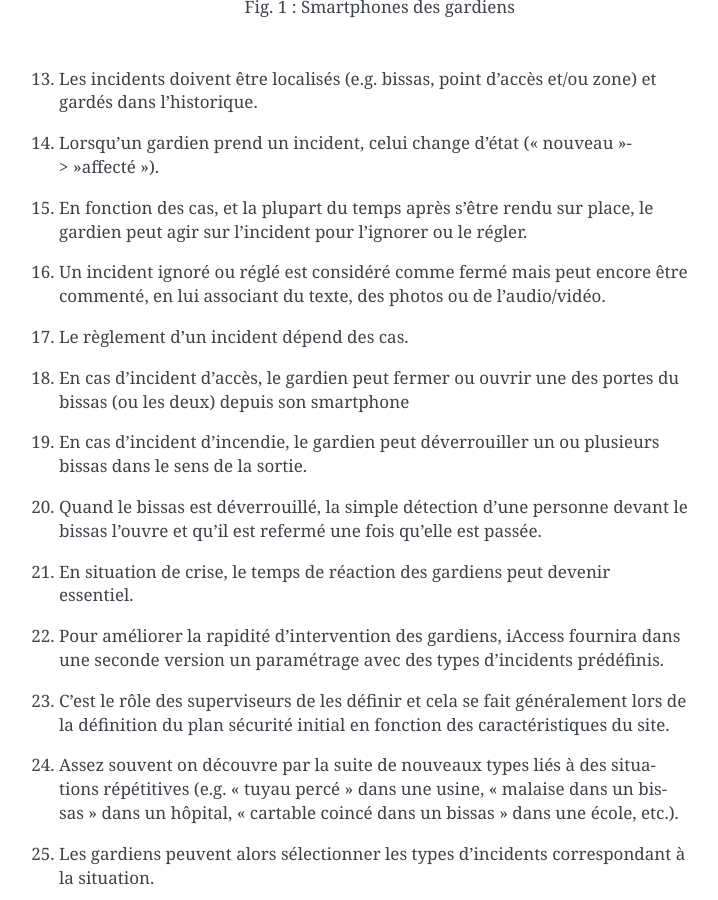
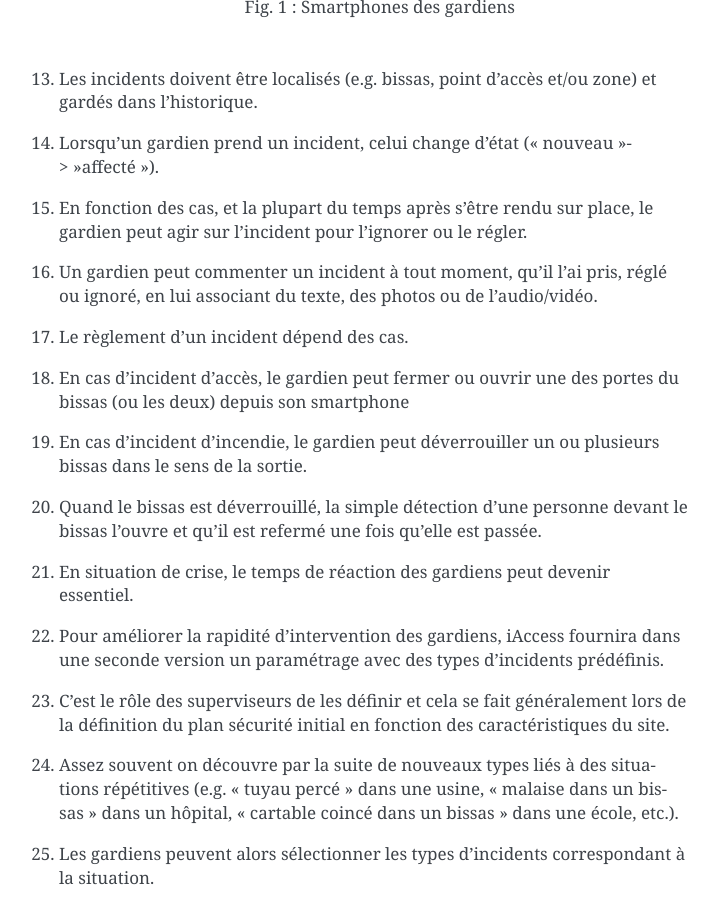
Before and after one commit to cyrilled/iAccess, a Sphinx documentation site: the page built from source/res/CR005.rst, in a window 1280 px wide and 900 px high, scrolled down 1534 px. Shown: the whole window, without its empty margins (391-1109 px from the left). Built offline with Sphinx 7.4.7, drawn with Linux system fonts in a browser that asks for light colours.

Commit message:
Update CR005.rst

```diff
--- a/source/res/CR005.rst
+++ b/source/res/CR005.rst
@@ -36,7 +36,7 @@ CR005 Architecture et contraintes techniques
 #. Les incidents doivent être localisés (e.g. bissas, point d'accès et/ou zone) et gardés dans l'historique.
 #. Lorsqu'un gardien prend un incident, celui change d'état ("nouveau"->"affecté").
 #. En fonction des cas, et la plupart du temps après s'être rendu sur place, le gardien peut agir sur l’incident pour l’ignorer ou le régler.
-#. Un incident ignoré ou réglé est considéré comme fermé mais peut encore être commenté, en lui associant du texte, des photos ou de l’audio/vidéo.
+#. Un gardien peut commenter un incident à tout moment, qu'il l'ai pris, réglé ou ignoré, en lui associant du texte, des photos ou de l’audio/vidéo.
 #. Le règlement d’un incident dépend des cas.
 #. En cas d’incident d’accès, le gardien peut fermer ou ouvrir une des portes du bissas (ou les deux) depuis son smartphone
 #. En cas d’incident d'incendie, le gardien peut déverrouiller un ou plusieurs bissas dans le sens de la sortie.
```
